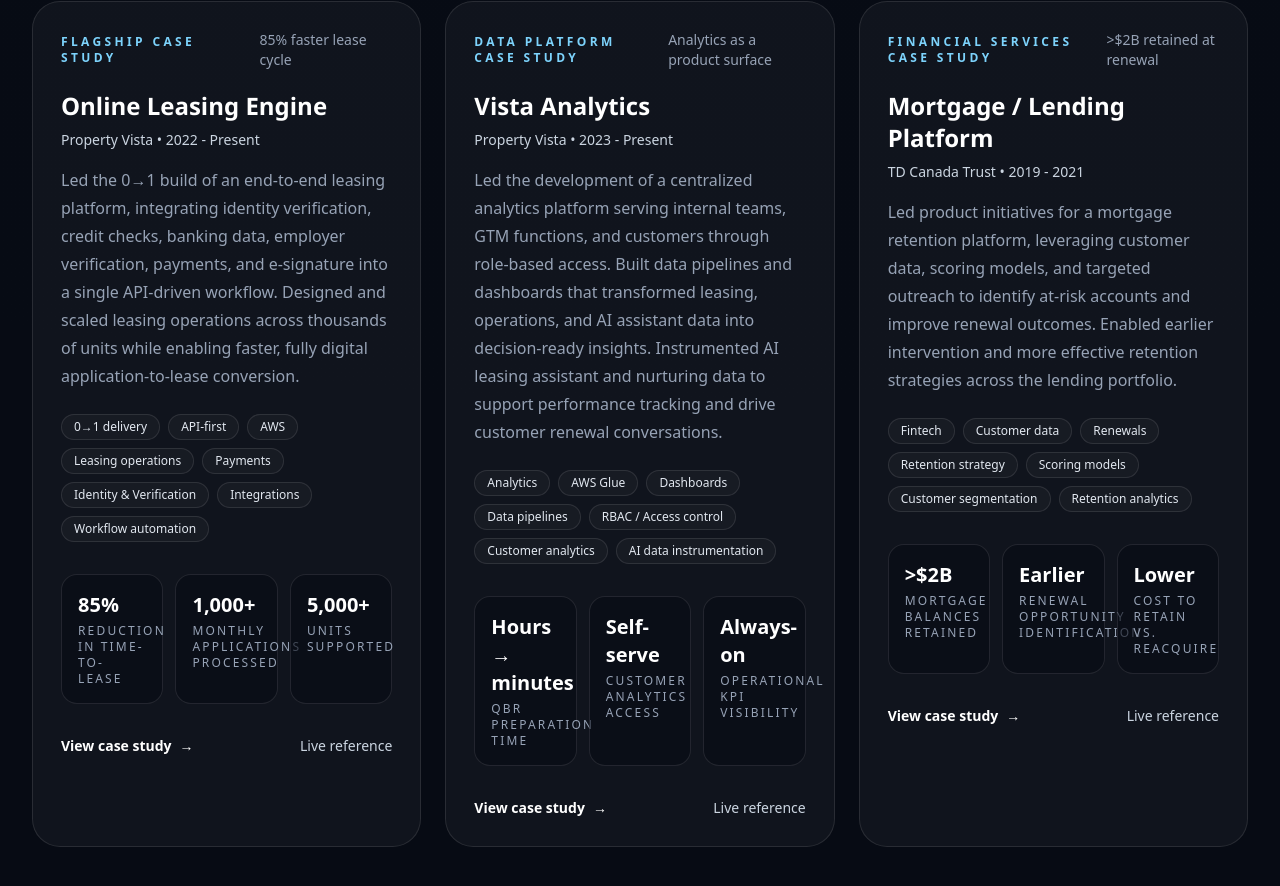
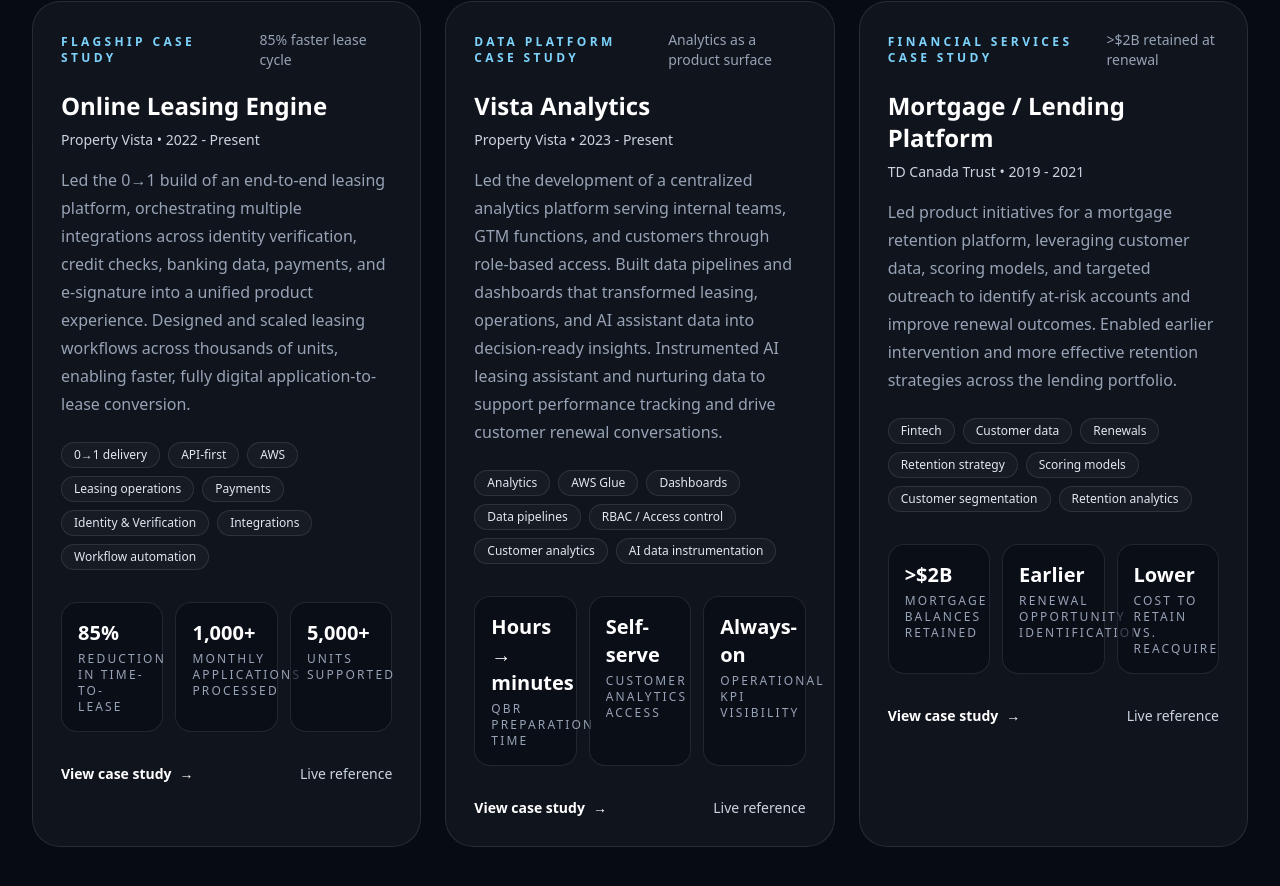
Before and after one commit to Jaau250/product-manager-portfolio, a Next.js app: page / in a window 1280 px wide. Shown: the part 2138-3024 px from the top of the page. Built offline with nearby package versions, Linux system fonts and the light colour scheme.

Commit message:
Refine leasing case study architecture wording

```diff
--- a/content/portfolio.ts
+++ b/content/portfolio.ts
@@ -131,7 +131,7 @@
     eyebrow: "Flagship Case Study",
     title: "Online Leasing Engine",
     summary:
-      "Led the 0→1 build of an end-to-end leasing platform, integrating identity verification, credit checks, banking data, employer verification, payments, and e-signature into a single API-driven workflow. Designed and scaled leasing operations across thousands of units while enabling faster, fully digital application-to-lease conversion.",
+      "Led the 0→1 build of an end-to-end leasing platform, orchestrating multiple integrations across identity verification, credit checks, banking data, payments, and e-signature into a unified product experience. Designed and scaled leasing workflows across thousands of units, enabling faster, fully digital application-to-lease conversion.",
     overview:
       "The Online Leasing Engine was built as a flagship digital leasing experience that unified application intake, verification, payment, signing, and operational visibility into one product flow.",
     company: "Property Vista",
```
